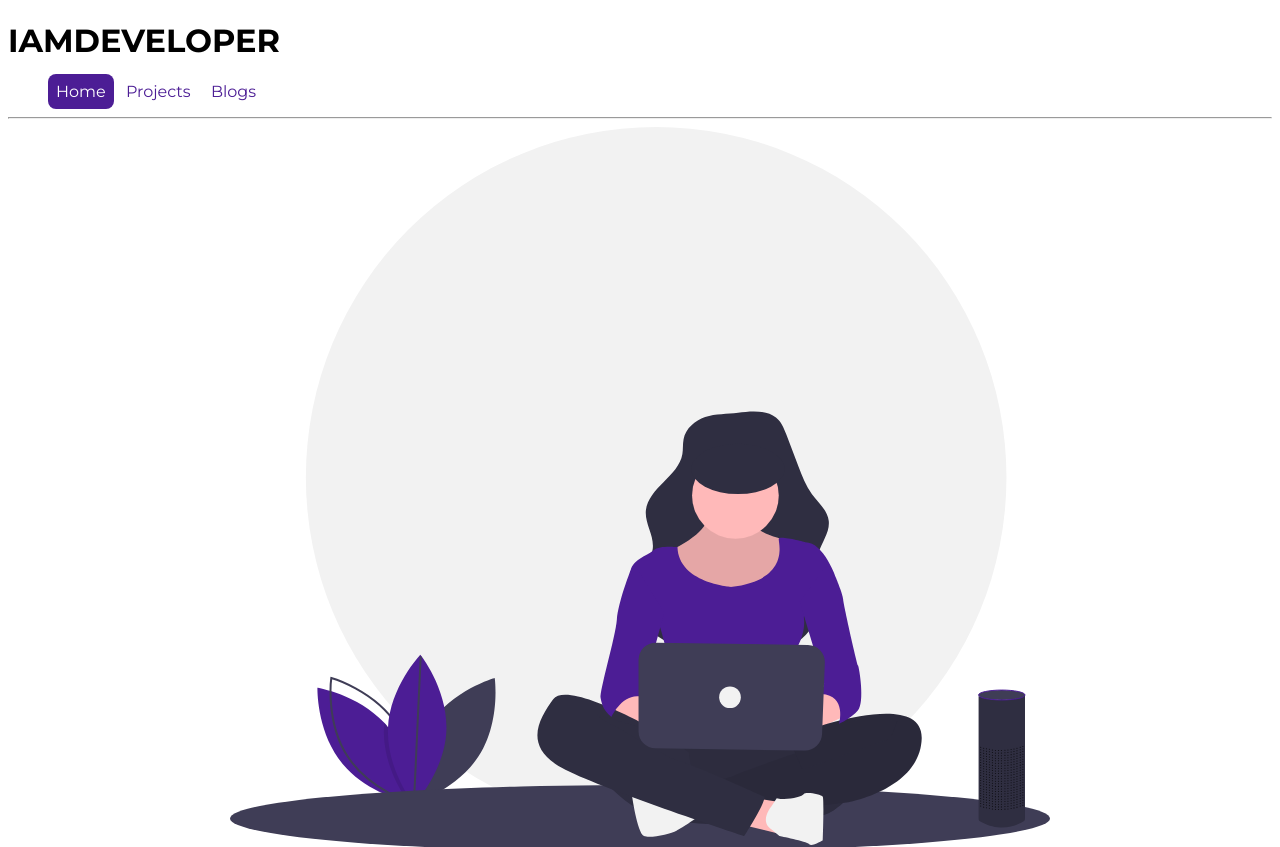
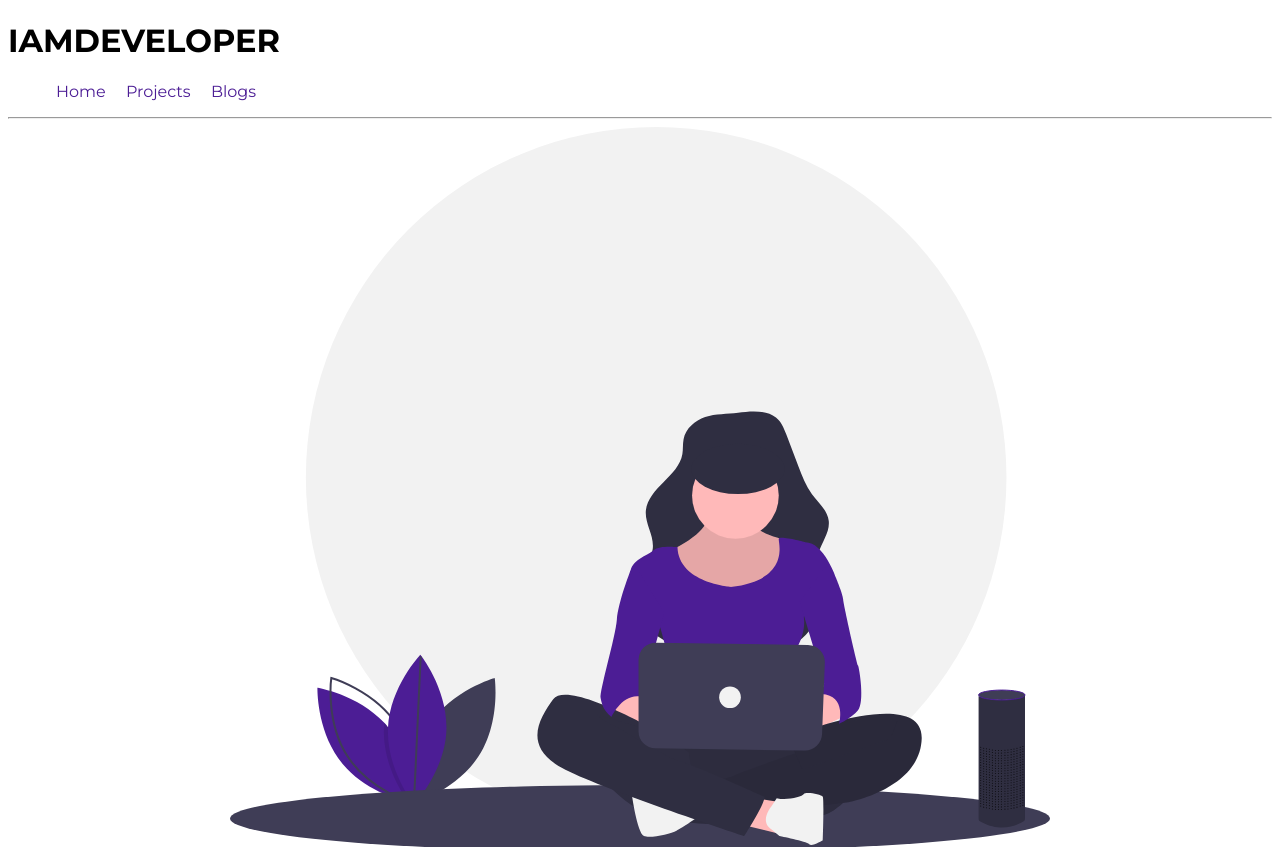
Before and after one commit to sourabha-madhyastha/my-portfolio, a plain HTML site: page index.html in a window 1280 px wide. Shown: the top 847 px of the page. Drawn offline with Linux system fonts and the light colour scheme.

Commit message:
refactor: simple layout

```diff
--- a/index.html
+++ b/index.html
@@ -10,7 +10,7 @@
         <h1>IAMDEVELOPER</h1>
         <nav>
             <ul >
-            <li class="nonbullet-list"> <a class="primary-color-button" href=" ">Home</a></li>
+            <li class="nonbullet-list"> <a class="white-color-button" href=" ">Home</a></li>
 
             <li class="nonbullet-list"> <a class="white-color-button" href=" ">Projects</a></li>
 
```
Also changed, not shown: styles.css (line endings or trailing spaces).
